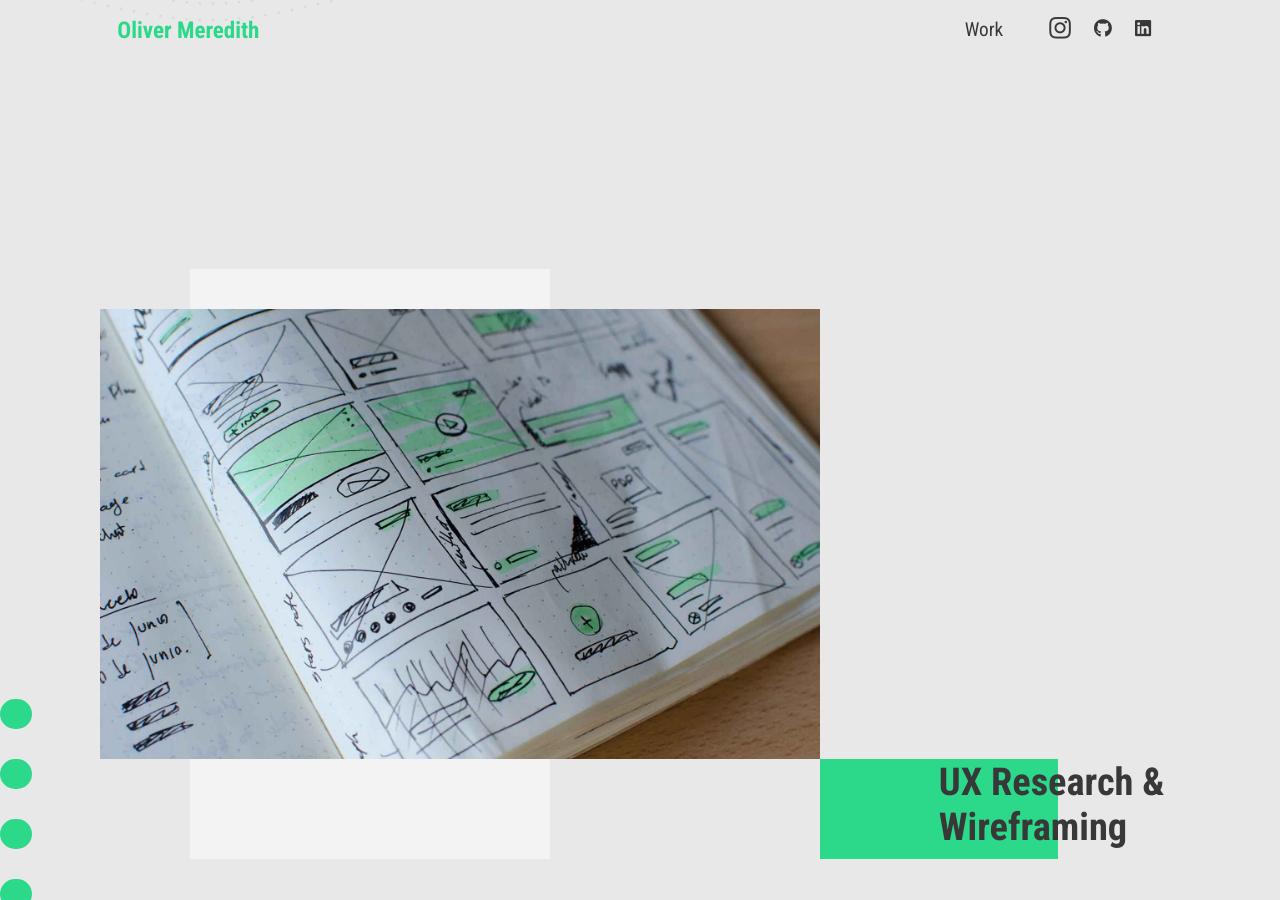
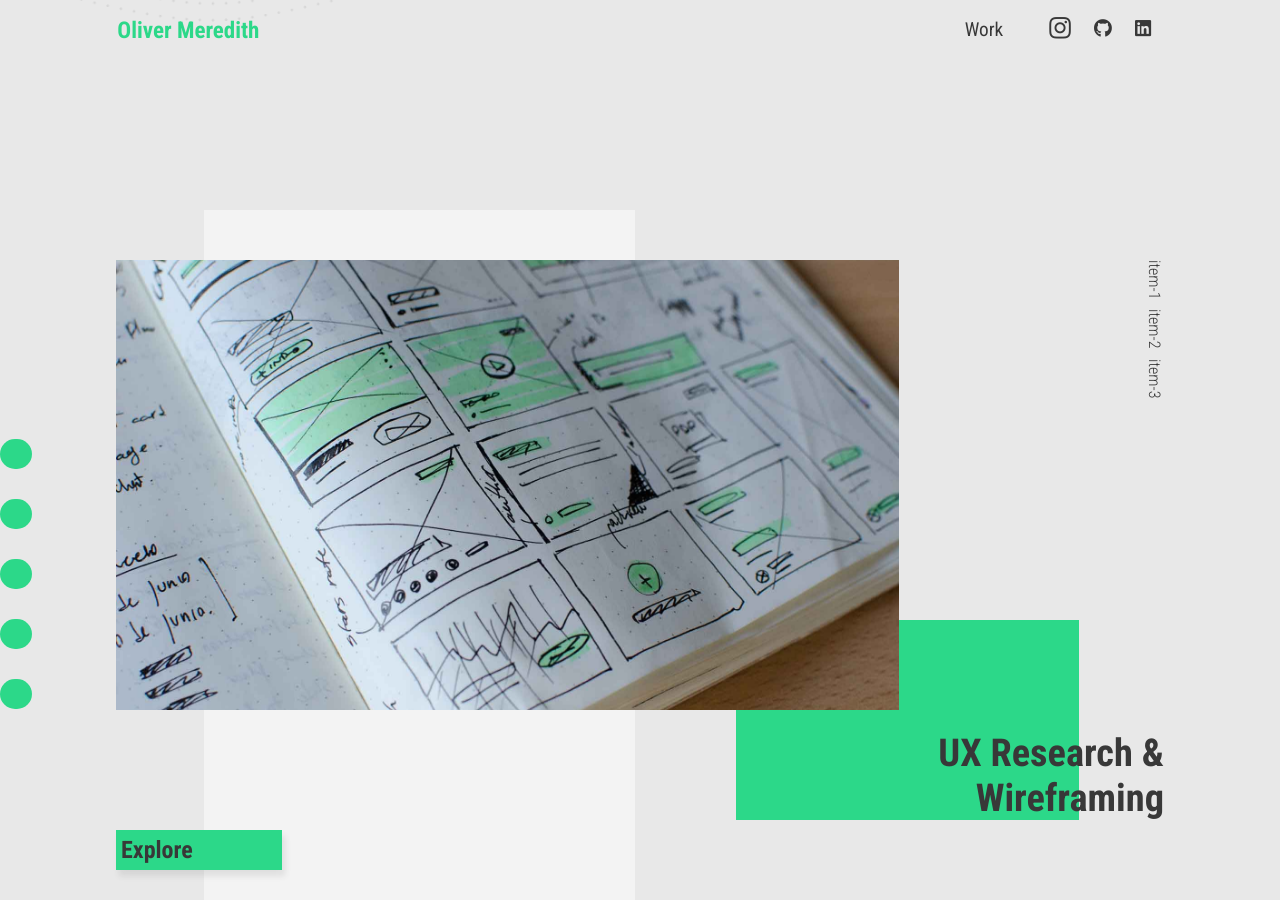
Before and after one commit to OajMeredith23/2019-website-redesign-, a Jekyll site: the page built from index.html, in a window 1280 px wide and 900 px high, scrolled down 786 px. Built offline with Jekyll 4.4.1, drawn with Linux system fonts in a browser that asks for light colours; some of the changed text lies outside the part shown.

Commit message:
Refactored JS to use Intersection Observer
Also some small design changes, added a 'Explore' Button to each portfolio intro

```diff
--- a/_config.yml
+++ b/_config.yml
@@ -1,4 +1,3 @@
 name: Oliver Meredith
-# markdown: redcarpet
-highlighter: pygments # or rouge or null
-exclude: ["node_modules", "gulpfile.js", "package.json", ]
+highlighter: rouge
+exclude: ["node_modules", "gulpfile.js", "package.json", "package-lock.json", ".gitignore"]
--- a/css/main.css
+++ b/css/main.css
@@ -81,6 +81,18 @@
   -ms-flex-pack: distribute;
       justify-content: space-around; }
 
+@-webkit-keyframes expandWidth {
+  100% {
+    opacity: 1;
+    -webkit-transform: translateX(0) scaleX(1);
+            transform: translateX(0) scaleX(1); } }
+
+@keyframes expandWidth {
+  100% {
+    opacity: 1;
+    -webkit-transform: translateX(0) scaleX(1);
+            transform: translateX(0) scaleX(1); } }
+
 #__bs_notify__ {
   opacity: .3; }
 
@@ -107,7 +119,45 @@
 .block {
   padding: 1.6% 1.6%;
   margin: 5em 0;
-  position: relative; }
+  position: relative;
+  display: -ms-flexbox;
+  display: flex;
+  -ms-flex-direction: column;
+      flex-direction: column; }
+
+@media (max-width: 967px) {
+  .header {
+    position: relative; }
+    .header .header-accent {
+      position: absolute;
+      top: -250%;
+      left: 40px;
+      overflow: hidden;
+      height: 400%;
+      z-index: -1;
+      width: 100%;
+      background: #2CD889; } }
+
+.see-more {
+  width: 140px;
+  height: 45px;
+  border: 5px solid #2CD889;
+  -ms-flex-item-align: end;
+      align-self: flex-end;
+  position: relative;
+  font-weight: bold;
+  box-shadow: 3px 6px 6px rgba(56, 56, 56, 0.1); }
+  .see-more a {
+    display: -ms-flexbox;
+    display: flex;
+    -ms-flex-pack: center;
+        justify-content: center;
+    -ms-flex-align: center;
+        align-items: center;
+    text-align: center;
+    width: 100%;
+    height: 100%;
+    font-size: 16px; }
 
 .landing-block {
   margin-top: 45px;
@@ -161,9 +211,7 @@
     box-shadow: 3px 6px 6px rgba(0, 0, 0, 0.01); }
   .img-shadow_right {
     box-shadow: -3px -6px 12px rgba(0, 0, 0, 0.01);
-    left: 33%; }
-  .header-accent {
-    display: none; } }
+    left: 33%; } }
 
 .project-landing .img-shadow {
   display: none; }
@@ -298,59 +346,91 @@
     .block {
       display: grid;
       padding: 0;
-      grid-template-rows: 40px 50vh minmax(auto, 100px);
-      grid-template-columns: repeat(12, 1fr); }
+      grid-template-rows: 40px 50vh minmax(auto, 100px) 40px 40px;
+      grid-template-columns: repeat(12, 1fr);
+      grid-gap: 10px;
+      padding: 16px; }
       .block .img-container {
         height: 100%;
         grid-row: 2; }
     .img-container_left {
-      grid-column: 1 / span 8; }
+      grid-column: 1 / span 9; }
     .img-container_right {
-      grid-column: 5 / -1; }
+      grid-column: 4 / -1; }
     .img-shadow {
-      -webkit-transform: scaleY(0);
-              transform: scaleY(0);
       grid-row: 1 / -1; }
-      .img-shadow.animate {
-        transition: .5s ease-out;
-        -webkit-transform: scaleY(1);
-                transform: scaleY(1); }
     .img-shadow_left {
-      grid-column: 2 / span 4; }
+      grid-column: 2 / span 5; }
     .img-shadow_right {
       grid-column: 7 / -2; }
+    .project-list {
+      grid-column: 12;
+      grid-row: 2;
+      height: 100%;
+      display: -ms-flexbox;
+      display: flex;
+      -ms-flex-direction: column;
+          flex-direction: column;
+      -ms-flex-align: end;
+          align-items: flex-end; }
+      .project-list li {
+        writing-mode: vertical-lr;
+        margin-bottom: 10px;
+        font-weight: 300; }
     .header {
       position: relative;
       grid-row: 3;
       padding-left: 0 1.6%;
       transition: .4s ease-out; }
+      .header h1 {
+        position: absolute;
+        bottom: 0; }
       .header-left {
         grid-column: 1 / span 4; }
         .header-left h1 {
+          left: 0;
           margin-right: 33%; }
       .header-right {
         grid-column: 9 / -1; }
         .header-right h1 {
+          right: 0;
+          text-align: right;
           margin-left: 33%; }
+    .see-more {
+      grid-column: 1 / span 2;
+      grid-row: 4;
+      height: 100%;
+      width: 100%;
+      -ms-flex-item-align: end;
+          align-self: flex-end;
+      position: relative;
+      background: #2CD889; }
+      .see-more a {
+        width: 100%;
+        height: 100%;
+        -ms-flex-pack: start;
+            justify-content: flex-start; }
     .header-accent {
-      width: 66%;
-      height: 100%;
+      width: 100%;
+      height: 200%;
       -webkit-transform-origin: bottom left;
               transform-origin: bottom left;
       position: absolute;
       z-index: -1;
       bottom: 0;
+      left: -25%;
       background: #2CD889; }
       .header-accent.animateIn {
-        -webkit-transform: translateX(-40px) scaleX(0.2);
-                transform: translateX(-40px) scaleX(0.2);
-        transition: 1s ease-out; }
+        opacity: 0;
+        -webkit-transform: scaleX(0.5) translateX(-40px);
+                transform: scaleX(0.5) translateX(-40px);
+        transition: 1s ease-out;
+        will-change: transform; }
       .header-accent.animate {
-        -webkit-transform: translateX(0) scaleX(1);
-                transform: translateX(0) scaleX(1);
-        transition: .4s ease-out; }
+        -webkit-animation: expandWidth 1s ease-out forwards;
+                animation: expandWidth 1s ease-out forwards; }
     .header-left .header-accent {
-      right: 0; }
+      left: 25%; }
       .header-left .header-accent.animateIn {
         -webkit-transform-origin: right bottom;
                 transform-origin: right bottom;
@@ -361,25 +441,6 @@
         -webkit-transform: translateX(0) scaleX(1);
                 transform: translateX(0) scaleX(1);
         transition: .4s ease-out; }
-    .extras-grid {
-      display: grid;
-      grid-gap: 0.6%;
-      grid-template-columns: repeat(12, 1fr);
-      grid-template-rows: 40px 60vh 40px; }
-      .extras-grid .block {
-        grid-row: 2;
-        display: -ms-flexbox;
-        display: flex;
-        -ms-flex-direction: column;
-            flex-direction: column;
-        min-height: auto;
-        margin: 0;
-        grid-column: span 4; }
-        .extras-grid .block .header {
-          -ms-flex-item-align: start;
-              align-self: flex-start; }
-        .extras-grid .block .img-container {
-          min-height: 60vh; }
     .project-landing {
       grid-template-rows: 40px minmax(100px, 50vh) minmax(100px, 150px); }
       .project-landing .landing-img {
@@ -396,7 +457,6 @@
         -ms-flex-item-align: end;
             align-self: flex-end; }
       .project-landing .img-shadow {
-        background: #f3f3f3;
         display: block;
         grid-row: 1 / -1;
         -webkit-transform: scale(1);
@@ -448,11 +508,13 @@
   .sidebar {
     grid-column: 1; }
   .landing-space {
-    height: 130vh; }
+    height: 100vh; }
   .js-portfolio-links {
     z-index: 10;
     position: -webkit-sticky;
     position: sticky;
+    margin-top: 10px;
+    padding-top: -10px;
     height: 100vh;
     display: -ms-flexbox;
     display: flex;
@@ -474,8 +536,8 @@
       border: none;
       background: #2CD889;
       cursor: pointer;
-      -webkit-transform: translate(-100px, 0) scale(0.2);
-              transform: translate(-100px, 0) scale(0.2);
+      -webkit-transform: scale(0.2);
+              transform: scale(0.2);
       transition: .3s ease-out .2s;
       will-change: transform; }
     .anchor-link p {
@@ -500,7 +562,7 @@
         opacity: 1;
         -webkit-transform: translate(0, 0);
                 transform: translate(0, 0);
-        transition: .3s ease-out; }
+        transition: .3s ease-out .1s; }
       .anchor-link:hover .anchor-delay-1 {
         transition-delay: inherit !important; }
       .anchor-link:hover .anchor-delay-2 {
@@ -522,8 +584,9 @@
       .anchor-link:hover .anchor-delay-10 {
         transition-delay: inherit !important; }
   .animate button {
-    -webkit-transform: translate(0px, 0);
-            transform: translate(0px, 0);
+    opacity: 1;
+    -webkit-transform: scale(1);
+            transform: scale(1);
     transition: .4s ease-out; }
   .anchor-delay-1 {
     transition-delay: 0.15s !important; }
--- a/gulpfile.js
+++ b/gulpfile.js
@@ -57,7 +57,7 @@
  */
 gulp.task('watch', function () {
     gulp.watch('_sass/*.sass', ['sass']);
-    gulp.watch(['*.html', '_layouts/*.html', '_posts/*', '_includes/*', '*.js'], ['jekyll-rebuild']);
+    gulp.watch(['*.html', '_layouts/*.html', '_posts/*', '_includes/*', '_portfolio/*', '*.js'], ['jekyll-rebuild']);
 });
 
 /**
--- a/index.html
+++ b/index.html
@@ -23,6 +23,11 @@
 
     <section class="center-viewport anchor-target" id="ux-research">
         <figure class="block">
+            <ul class="project-list">
+                <li>item-1</li>
+                <li>item-2</li>
+                <li>item-3</li>
+            </ul>
             <div class="img-container img-container_left">
                 <a href="ux-research.html">
                     <img src="assets/ux-research/ux-cover.jpg" alt="Book showing wireframing drawing for user experience ideas" class="full-img">
@@ -38,7 +43,13 @@
                     UX Research & Wireframing
                 </h1>
             </a>
+            <button class="see-more">
+                <a href="ux-research.html">
+                    <h2>Explore</h2>
+                </a>
+            </button>
         </figure>
+
     </section>
 
     <section class="center-viewport anchor-target" id="computational-design" >
@@ -49,7 +60,7 @@
                 </a>
             </div>
 
-            <div class="img-shadow animateIn img-shadow_right "></div>
+            <div class="img-shadow img-shadow_right "></div>
 
             <a href="computational-design.html" class="header animateIn header-left">
                 <h1>
@@ -58,7 +69,14 @@
                 <div class="header-accent animateIn"></div>
 
             </a>
+
+            <button class="see-more">
+                <a href="computational-design.html">
+                    <h2>Explore</h2>
+                </a>
+            </button>
         </figure>
+
     </section>
 
     <section class="center-viewport anchor-target" id="tkinvest" >
@@ -69,7 +87,7 @@
                 </a>
             </div>
 
-            <div class="img-shadow img-shadow_left animateIn"></div>
+            <div class="img-shadow img-shadow_left"></div>
 
             <a href="https://www.behance.net/gallery/61070425/TKInvest-Logo-Branding" class="header header-right animateIn">
                 <h1>
@@ -78,6 +96,12 @@
                 <div class="header-accent animateIn"></div>
 
             </a>
+
+            <button class="see-more">
+                <a href="https://www.behance.net/gallery/61070425/TKInvest-Logo-Branding">
+                    <h2>Explore</h2>
+                </a>
+            </button>
         </figure>
     </section>
 
@@ -89,15 +113,20 @@
                 </a>
             </div>
 
-            <div class="img-shadow animateIn img-shadow_right "></div>
+            <div class="img-shadow  img-shadow_right "></div>
 
             <a href="https://www.behance.net/gallery/60430201/Child-Haven-Website-Design-Development" class="header animateIn header-left">
                 <h1>
                     Child Haven
                 </h1>
                 <div class="header-accent animateIn"></div>
+            </a>
 
-            </a>
+            <button class="see-more">
+                <a href="https://www.behance.net/gallery/60430201/Child-Haven-Website-Design-Development">
+                    <h2>Explore</h2>
+                </a>
+            </button>
         </figure>
     </section>
 
@@ -109,15 +138,21 @@
                 </a>
             </div>
 
-            <div class="img-shadow img-shadow_left animateIn"></div>
+            <div class="img-shadow img-shadow_left"></div>
 
             <a href="https://www.behance.net/gallery/61017815/Urban-Fire-Logo-Design" class="header header-right animateIn">
                 <h1>
                     Urban Fire
                 </h1>
-                <div class="header-accent animateIn"></div>
+                <div class="header-accent"></div>
 
             </a>
+
+            <button class="see-more">
+                <a href="https://www.behance.net/gallery/61017815/Urban-Fire-Logo-Design">
+                    <h2>Explore</h2>
+                </a>
+            </button>
         </figure>
     </section>
 
--- a/main.js
+++ b/main.js
@@ -1,63 +1,4 @@
 
-//DEBOUNCE
-function debounce(func, wait, immediate) {
-	var timeout;
-	return function() {
-		var context = this, args = arguments;
-		var later = function() {
-			timeout = null;
-			if (!immediate) func.apply(context, args);
-		};
-		var callNow = immediate && !timeout;
-		clearTimeout(timeout);
-		timeout = setTimeout(later, wait);
-		if (callNow) func.apply(context, args);
-	};
-};
-
-
-//Use this variable to find 1/10th from the bottom of screen
-const bottomOfScreen = Math.floor(window.innerHeight - (window.innerHeight / 10));
-//Use this variable to find 1/10th from the top of screen
-const topOfScreen = Math.floor(window.innerHeight / 10);
-
-function addRemoveClassScroll(target, addClass, addOrRemove = true){
-    const _target = document.querySelectorAll(target);
-
-    _target.forEach((target) => {
-        let xPos = target.getBoundingClientRect().top,
-            functionAtHeight;
-
-        if(addOrRemove){
-             functionAtHeight =  xPos <  bottomOfScreen
-        } else {
-             functionAtHeight = xPos > bottomOfScreen
-        }
-
-        if(functionAtHeight){
-
-            setTimeout(function(){
-                addOrRemove ? target.classList.add(addClass) : target.classList.remove(addClass)
-            }, 1000);
-        }
-    })
-
-}
-
-var addRemoveClass = debounce(function() {
-    //Gets the current scroll distance
-    //Parameters are
-    //1.String = target, should be a class or tag, not ID as uses querySelectorAll
-    //2.String = class to add/remove,
-    //3. Boolean = if the class is to be added it can be left blank, the default is true, if it is to be removed it should be set to false
-
-    //Targets elements with an animateIn class, add the class of 'animate' when that element is scrolled into viewport
-    addRemoveClassScroll('.animateIn', 'animate')
-    //Targets elements with an animateOut class, removes the class of 'animate' when that element is scrolled into viewport
-    addRemoveClassScroll('.animateOut', 'animate', false)
-},15)
-
-window.addEventListener('scroll', addRemoveClass);
 
 
 
@@ -159,3 +100,30 @@
 }
 
 closeLightBox('.lightbox-close')
+
+
+const addAnimOnEnter = document.querySelectorAll('.animateIn');
+
+const addClassAnimate = element => {
+    element.classList.add('animate');
+}
+
+const hasclass = element => {
+    element.classList.contains('.js-portfolio-links')
+}
+
+observer = new IntersectionObserver(entries => {
+  entries.forEach(entry => {
+    if (entry.intersectionRatio > 0) {
+      addClassAnimate(entry.target);
+      observer.unobserve(entry.target);
+    }
+  });
+});
+
+
+window.addEventListener("load", function(){
+    addAnimOnEnter.forEach(targ => {
+      observer.observe(targ);
+    });
+})
```
Also changed, not shown: _sass/_animations.sass (added, +8 -0 lines), _sass/main.sass (+84 -40 lines), 5 other files.
